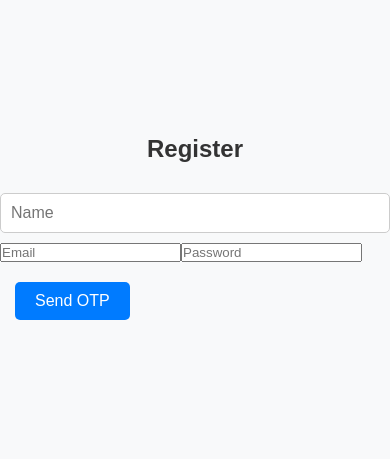
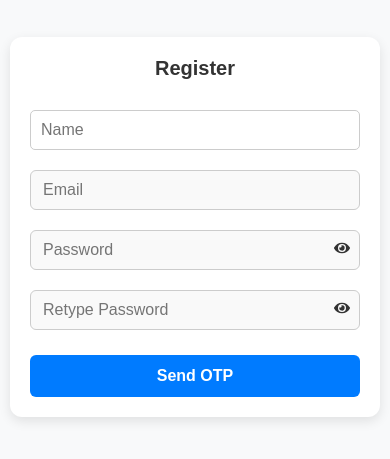
Before and after one commit to Gurukprs/Expense_Tracker, a React (Vite) app in the folder client/: page /register in a window 390 px wide. Shown: the part 195-654 px from the top of the page. Built offline with nearby package versions, Linux system fonts and the light colour scheme.

Commit message:
app update

```diff
--- a/client/package.json
+++ b/client/package.json
@@ -11,6 +11,7 @@
     "framer-motion": "^5.0.0",
     "react": "^18.3.1",
     "react-dom": "^18.3.1",
+    "react-icons": "^5.5.0",
     "react-router-dom": "^7.1.5"
   },
   "devDependencies": {
--- a/client/src/pages/Login.jsx
+++ b/client/src/pages/Login.jsx
@@ -1,16 +1,20 @@
 import React, { useState, useContext } from 'react';
 import AuthContext from '../context/AuthContext';
 import { ThemeContext } from "../context/ThemeContext";
+import { FaEye, FaEyeSlash } from 'react-icons/fa';
+import { Link } from 'react-router-dom'; // Make sure you're using React Router
 
 const Login = () => {
   const { darkMode, toggleTheme } = useContext(ThemeContext);
   const { login } = useContext(AuthContext);
+
   const [email, setEmail] = useState('');
   const [password, setPassword] = useState('');
+  const [showPassword, setShowPassword] = useState(false);
 
   const handleSubmit = async (e) => {
     e.preventDefault();
-    await login({ email, password });  // Ensure login function is awaited
+    await login({ email, password });
   };
 
   return (
@@ -26,10 +30,47 @@ const Login = () => {
       <div className="auth-form">
         <h2>Login</h2>
         <form onSubmit={handleSubmit}>
-        <input type="email" placeholder="Email" value={email} onChange={(e) => setEmail(e.target.value)} required />
-        <input type="password" placeholder="Password" value={password} onChange={(e) => setPassword(e.target.value)} required />
-        <button type="submit" style={{marginLeft:'0px',marginTop:'0px'}}>Login</button>
+          <input
+            type="email"
+            placeholder="Email"
+            value={email}
+            onChange={(e) => setEmail(e.target.value)}
+            required
+          />
+
+          <div className="password-input-wrapper" style={{ position: 'relative' }}>
+            <input
+              type={showPassword ? 'text' : 'password'}
+              placeholder="Password"
+              value={password}
+              onChange={(e) => setPassword(e.target.value)}
+              required
+              style={{ width: '100%', paddingRight: '40px' }}
+            />
+            <span
+              onClick={() => setShowPassword(!showPassword)}
+              style={{
+                position: 'absolute',
+                right: '10px',
+                top: '50%',
+                transform: 'translateY(-50%)',
+                cursor: 'pointer'
+              }}
+            >
+              {showPassword ? <FaEyeSlash /> : <FaEye />}
+            </span>
+          </div>
+
+          <button type="submit" style={{ marginLeft: '0px', marginTop: '0px' }}>Login</button>
         </form>
+
+        {/* 👇 Add this Register link below the form */}
+        <p style={{ marginTop: '1rem', fontSize: '14px', textAlign:'center'}}>
+          Click here to{' '}
+          <Link to="/register" style={{ color: '#007bff', textDecoration: 'underline' }}>
+            Signup
+          </Link>
+        </p>
       </div>
     </div>
   );
--- a/client/src/pages/Register.jsx
+++ b/client/src/pages/Register.jsx
@@ -1,18 +1,42 @@
 import React, { useState } from "react";
 import { useNavigate } from "react-router-dom";
+import { FaEye, FaEyeSlash } from "react-icons/fa";
+import "./styles/Register.css";
 
 const Register = () => {
   const navigate = useNavigate();
   const [otpSent, setOtpSent] = useState(false);
   const [otp, setOtp] = useState("");
-  const [formData, setFormData] = useState({ name: "", email: "", password: "" });
+  const [formData, setFormData] = useState({
+    name: "",
+    email: "",
+    password: "",
+    confirmPassword: "",
+  });
+
+  const [loading, setLoading] = useState(false); // New loading state
+
+
+  const [showPassword, setShowPassword] = useState(false);
+  const [showConfirm, setShowConfirm] = useState(false);
 
   const sendOtp = async () => {
+    if (formData.password !== formData.confirmPassword) {
+      alert("Passwords do not match.");
+      return;
+    }
+
+    setLoading(true); // start loading
+
     try {
       const response = await fetch("https://expense-tracker-3eaf.onrender.com/auth/register", {
         method: "POST",
         headers: { "Content-Type": "application/json" },
-        body: JSON.stringify(formData),
+        body: JSON.stringify({
+          name: formData.name,
+          email: formData.email,
+          password: formData.password,
+        }),
       });
 
       const data = await response.json();
@@ -22,8 +46,11 @@ const Register = () => {
       setOtpSent(true);
     } catch (error) {
       alert(error.message);
+    } finally {
+      setLoading(false); // stop loading
     }
   };
+
 
   const verifyOtp = async () => {
     try {
@@ -44,30 +71,94 @@ const Register = () => {
   };
 
   return (
-    <div>
+    <div className="register-container">
       <h2>Register</h2>
       {!otpSent ? (
         <>
           <input
             type="text"
             placeholder="Name"
+            value={formData.name}
             onChange={(e) => setFormData({ ...formData, name: e.target.value })}
+            required
           />
           <input
             type="email"
             placeholder="Email"
+            value={formData.email}
             onChange={(e) => setFormData({ ...formData, email: e.target.value })}
+            required
           />
-          <input
-            type="password"
-            placeholder="Password"
-            onChange={(e) => setFormData({ ...formData, password: e.target.value })}
-          />
-          <button onClick={sendOtp}>Send OTP</button>
+
+          {/* Password */}
+          <div style={{ position: "relative" }}>
+            <input
+              type={showPassword ? "text" : "password"}
+              placeholder="Password"
+              value={formData.password}
+              onChange={(e) => setFormData({ ...formData, password: e.target.value })}
+              required
+              style={{ width: "100%", paddingRight: "40px" }}
+            />
+            <span
+              onClick={() => setShowPassword(!showPassword)}
+              style={{
+                position: "absolute",
+                right: "10px",
+                top: "50%",
+                transform: "translateY(-50%)",
+                cursor: "pointer"
+              }}
+            >
+              {showPassword ? <FaEyeSlash /> : <FaEye />}
+            </span>
+          </div>
+
+          {/* Confirm Password */}
+          <div style={{ position: "relative" }}>
+            <input
+              type={showConfirm ? "text" : "password"}
+              placeholder="Retype Password"
+              value={formData.confirmPassword}
+              onChange={(e) => setFormData({ ...formData, confirmPassword: e.target.value })}
+              required
+              style={{ width: "100%", paddingRight: "40px", marginTop: "10px" }}
+            />
+            <span
+              onClick={() => setShowConfirm(!showConfirm)}
+              style={{
+                position: "absolute",
+                right: "10px",
+                top: "50%",
+                transform: "translateY(-50%)",
+                cursor: "pointer"
+              }}
+            >
+              {showConfirm ? <FaEyeSlash /> : <FaEye />}
+            </span>
+          </div>
+
+          {loading ? (
+  <div className="spinner-container">
+    <div className="spinner"></div>
+    <p>Sending OTP...</p>
+  </div>
+) : (
+  <button onClick={sendOtp} style={{ marginTop: "15px" }}>
+    Send OTP
+  </button>
+)}
+
         </>
       ) : (
         <>
-          <input type="text" placeholder="Enter OTP" onChange={(e) => setOtp(e.target.value)} />
+          <input
+            type="text"
+            placeholder="Enter OTP"
+            value={otp}
+            onChange={(e) => setOtp(e.target.value)}
+            required
+          />
           <button onClick={verifyOtp}>Verify & Register</button>
         </>
       )}
--- /dev/null
+++ b/client/src/pages/styles/Register.css
@@ -0,0 +1,107 @@
+.register-container {
+    max-width: 400px;
+    margin: 60px auto;
+    padding: 30px;
+    background-color: #fff;
+    border-radius: 12px;
+    box-shadow: 0 4px 12px rgba(0, 0, 0, 0.1);
+    font-family: 'Arial', sans-serif;
+  }
+
+  .dark-theme .register-container {
+    background-color: #2c2c2c;
+    color: #f1f1f1;
+  }
+
+  .register-container h2 {
+    text-align: center;
+    margin-bottom: 20px;
+    font-size: 24px;
+    color: #333;
+  }
+
+  .dark-theme .register-container h2 {
+    color: #f1f1f1;
+  }
+
+  .register-container input {
+    width: 100%;
+    padding: 10px 12px;
+    margin: 10px 0;
+    border-radius: 6px;
+    border: 1px solid #ccc;
+    font-size: 16px;
+    background-color: #f9f9f9;
+    color: #222;
+  }
+
+  .dark-theme .register-container input {
+    background-color: #444;
+    border: 1px solid #666;
+    color: #f1f1f1;
+  }
+
+  .register-container button {
+    width: 100%;
+    padding: 12px;
+    background-color: #007bff;
+    border: none;
+    border-radius: 6px;
+    color: #fff;
+    font-size: 16px;
+    font-weight: bold;
+    cursor: pointer;
+    margin-top: 10px;
+    margin-left: 0px;
+    transition: background-color 0.3s ease;
+  }
+
+  .register-container button:hover {
+    background-color: #0056b3;
+  }
+
+  .dark-theme .register-container button {
+    background-color: #0056b3;
+  }
+
+  .dark-theme .register-container button:hover {
+    background-color: #003d7a;
+  }
+
+  .spinner-container {
+    display: flex;
+    align-items: center;
+    justify-content: center;
+    gap: 10px;
+    margin-top: 15px;
+  }
+
+  .spinner {
+    width: 20px;
+    height: 20px;
+    border: 3px solid #ccc;
+    border-top: 3px solid #4caf50;
+    border-radius: 50%;
+    animation: spin 0.8s linear infinite;
+  }
+
+  @keyframes spin {
+    0% {
+      transform: rotate(0deg);
+    }
+
+    100% {
+      transform: rotate(360deg);
+    }
+  }
+
+  @media (max-width: 480px) {
+    .register-container {
+      padding: 20px;
+      margin: 30px 10px;
+    }
+
+    .register-container h2 {
+      font-size: 20px;
+    }
+  }
```
Also changed, not shown: 1 other file (tests, documents, lock files or other folders). Lines whose indentation alone changed are shown as unchanged.
